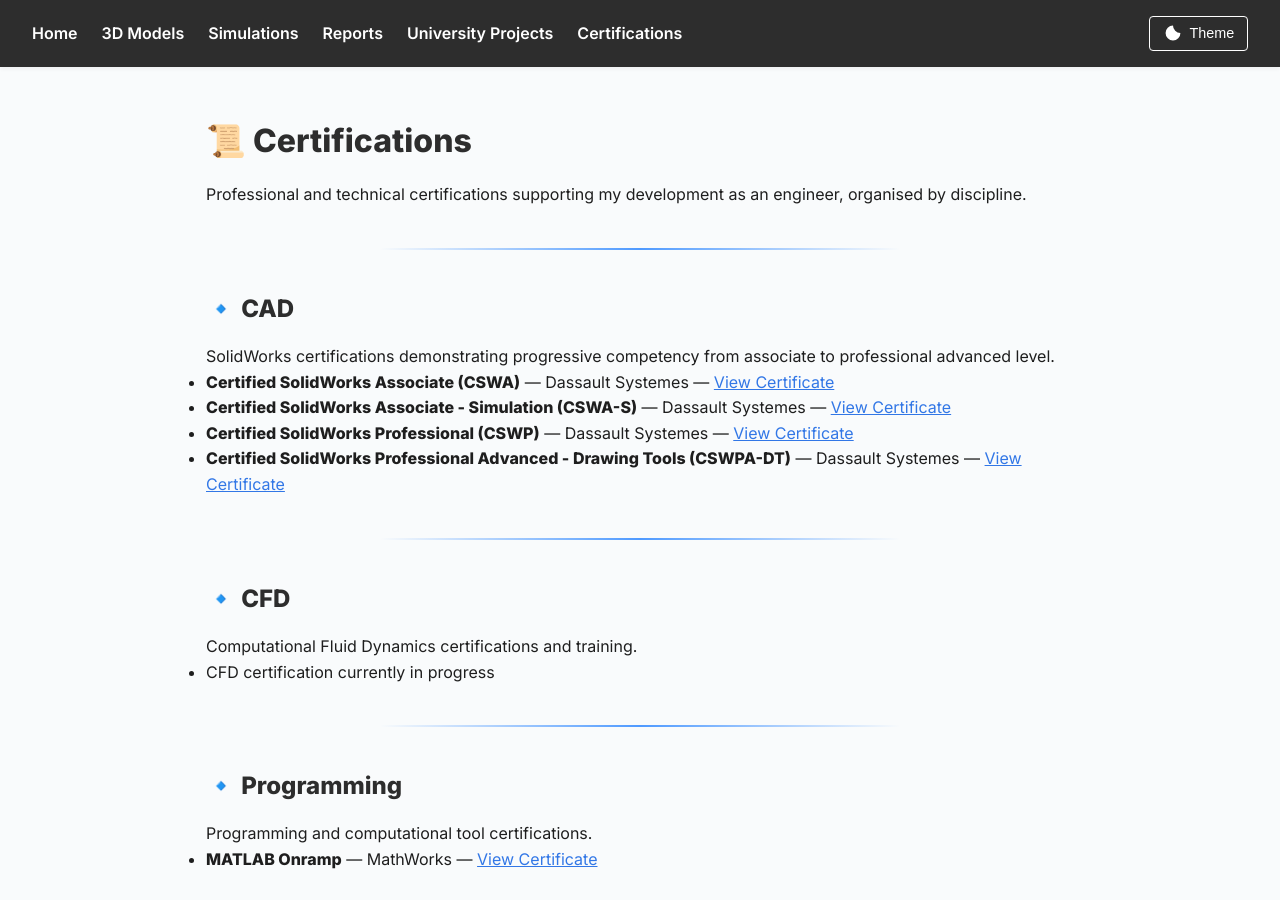
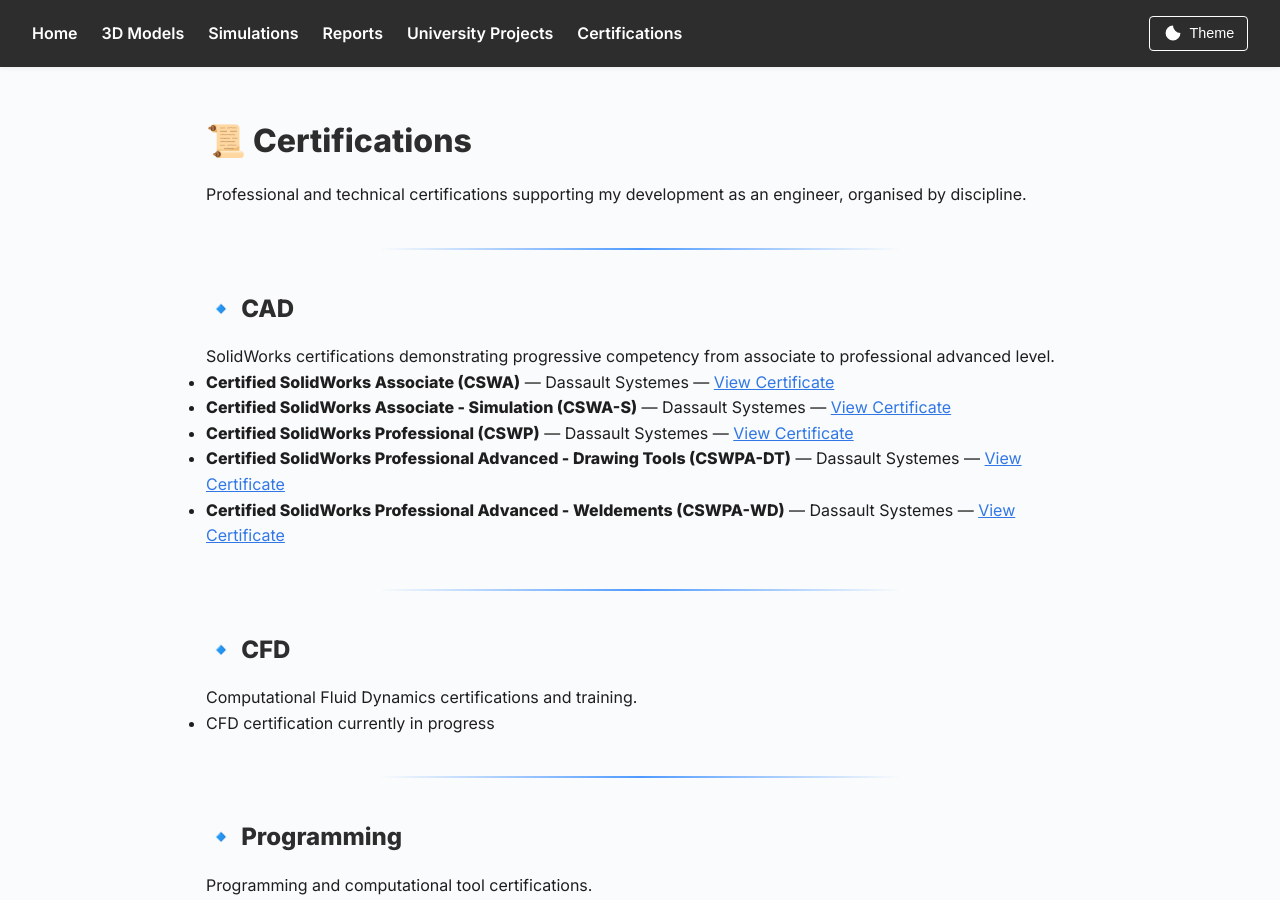
Before and after one commit to tob-mas/engineeringportfolio, a Jekyll site: the page built from certifications/index.md, in a window 1280 px wide and 900 px high. Built offline with Jekyll 4.4.1, drawn with Linux system fonts in a browser that asks for light colours.

Commit message:
Update index.md

```diff
--- a/certifications/index.md
+++ b/certifications/index.md
@@ -17,6 +17,7 @@ SolidWorks certifications demonstrating progressive competency from associate to
 - **Certified SolidWorks Associate - Simulation (CSWA-S)** — Dassault Systemes — [View Certificate](cad/CSWA-S%20Certificate.pdf)
 - **Certified SolidWorks Professional (CSWP)** — Dassault Systemes — [View Certificate](cad/CSWP%20Certificate.pdf)
 - **Certified SolidWorks Professional Advanced - Drawing Tools (CSWPA-DT)** — Dassault Systemes — [View Certificate](cad/CSWPA-DT%20Certificate.pdf)
+- **Certified SolidWorks Professional Advanced - Weldements (CSWPA-WD)** — Dassault Systemes — [View Certificate](cad/CSWPA-WD%20Certificate.pdf)
 
 ---
 
```
